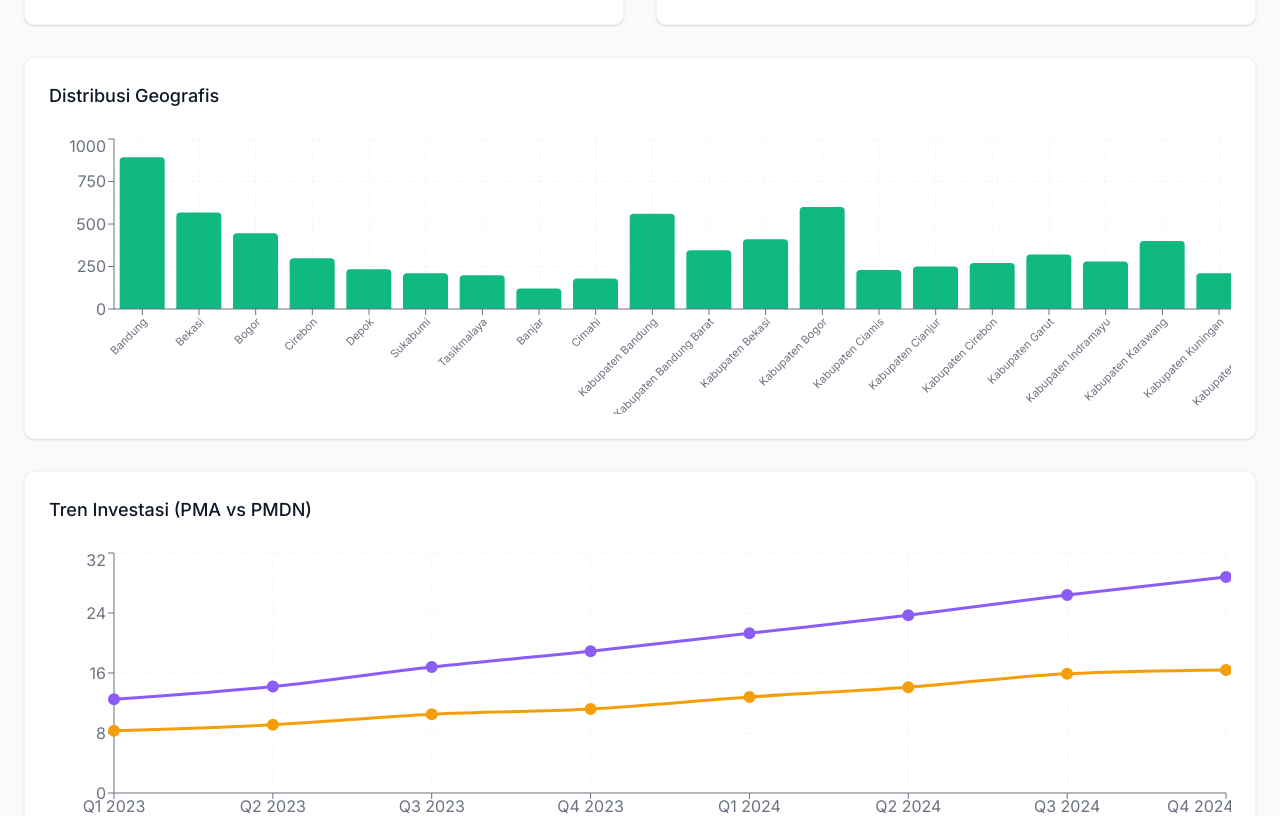
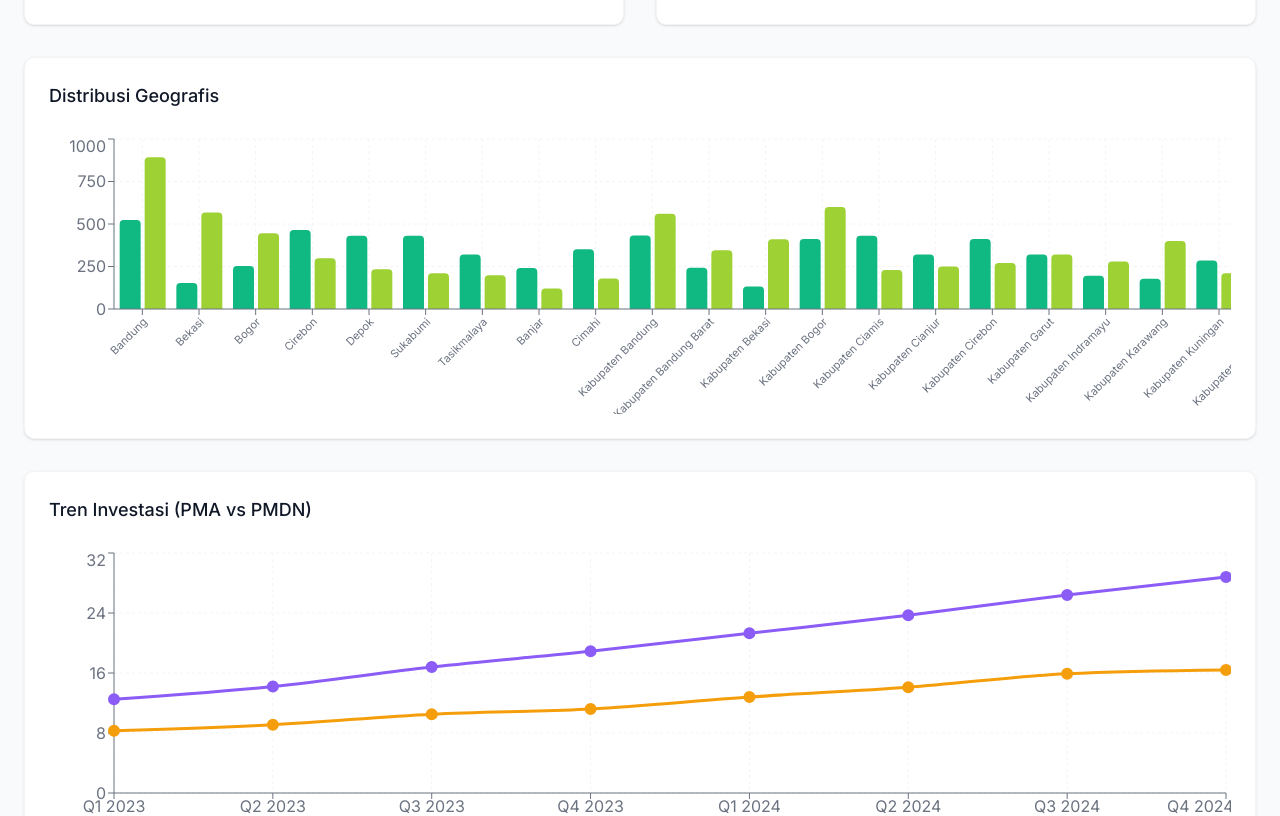
Before and after one commit to fadhilfn04/jabar-creative-economy-dashboard, a Next.js app: page / in a window 1280 px wide. Shown: the part 1360-2176 px from the top of the page. Built offline with nearby package versions, Linux system fonts and the light colour scheme.

Commit message:
[UPDATE] Change to 2 bar chart in Distribusi Geografis

```diff
--- a/components/charts-section.tsx
+++ b/components/charts-section.tsx
@@ -26,34 +26,34 @@ const subsectorData = [
 ]
 
 const cityData = [
-  { name: "Bandung", companies: 892, workers: 45678 },
-  { name: "Bekasi", companies: 567, workers: 28934 },
-  { name: "Bogor", companies: 445, workers: 22156 },
-  { name: "Cirebon", companies: 298, workers: 15432 },
-  { name: "Depok", companies: 234, workers: 12890 },
-  { name: "Sukabumi", companies: 210, workers: 11234 },
-  { name: "Tasikmalaya", companies: 198, workers: 10987 },
-  { name: "Banjar", companies: 120, workers: 6543 },
-  { name: "Cimahi", companies: 180, workers: 8456 },
+  { name: "Bandung", companiesA: 523, companiesB: 892, workers: 45678 },
+  { name: "Bekasi", companiesA: 153, companiesB: 567, workers: 28934 },
+  { name: "Bogor", companiesA: 253, companiesB: 445, workers: 22156 },
+  { name: "Cirebon", companiesA: 465, companiesB: 298, workers: 15432 },
+  { name: "Depok", companiesA: 431, companiesB: 234, workers: 12890 },
+  { name: "Sukabumi", companiesA: 431, companiesB: 210, workers: 11234 },
+  { name: "Tasikmalaya", companiesA: 321, companiesB: 198, workers: 10987 },
+  { name: "Banjar", companiesA: 241, companiesB: 120, workers: 6543 },
+  { name: "Cimahi", companiesA: 352, companiesB: 180, workers: 8456 },
 
-  { name: "Kabupaten Bandung", companies: 560, workers: 27654 },
-  { name: "Kabupaten Bandung Barat", companies: 345, workers: 17890 },
-  { name: "Kabupaten Bekasi", companies: 410, workers: 21345 },
-  { name: "Kabupaten Bogor", companies: 600, workers: 33456 },
-  { name: "Kabupaten Ciamis", companies: 230, workers: 11234 },
-  { name: "Kabupaten Cianjur", companies: 250, workers: 12456 },
-  { name: "Kabupaten Cirebon", companies: 270, workers: 13210 },
-  { name: "Kabupaten Garut", companies: 320, workers: 15678 },
-  { name: "Kabupaten Indramayu", companies: 280, workers: 14023 },
-  { name: "Kabupaten Karawang", companies: 400, workers: 20123 },
-  { name: "Kabupaten Kuningan", companies: 210, workers: 11230 },
-  { name: "Kabupaten Majalengka", companies: 220, workers: 11890 },
-  { name: "Kabupaten Pangandaran", companies: 150, workers: 7540 },
-  { name: "Kabupaten Purwakarta", companies: 260, workers: 12890 },
-  { name: "Kabupaten Subang", companies: 300, workers: 15230 },
-  { name: "Kabupaten Sukabumi", companies: 280, workers: 14123 },
-  { name: "Kabupaten Sumedang", companies: 240, workers: 12345 },
-  { name: "Kabupaten Tasikmalaya", companies: 270, workers: 13560 },
+  { name: "Kabupaten Bandung", companiesA: 432, companiesB: 560, workers: 27654 },
+  { name: "Kabupaten Bandung Barat", companiesA: 243, companiesB: 345, workers: 17890 },
+  { name: "Kabupaten Bekasi", companiesA: 132, companiesB: 410, workers: 21345 },
+  { name: "Kabupaten Bogor", companiesA: 412, companiesB: 600, workers: 33456 },
+  { name: "Kabupaten Ciamis", companiesA: 431, companiesB: 230, workers: 11234 },
+  { name: "Kabupaten Cianjur", companiesA: 321, companiesB: 250, workers: 12456 },
+  { name: "Kabupaten Cirebon", companiesA: 412, companiesB: 270, workers: 13210 },
+  { name: "Kabupaten Garut", companiesA: 321, companiesB: 320, workers: 15678 },
+  { name: "Kabupaten Indramayu", companiesA: 196, companiesB: 280, workers: 14023 },
+  { name: "Kabupaten Karawang", companiesA: 178, companiesB: 400, workers: 20123 },
+  { name: "Kabupaten Kuningan", companiesA: 285, companiesB: 210, workers: 11230 },
+  { name: "Kabupaten Majalengka", companiesA: 293, companiesB: 220, workers: 11890 },
+  { name: "Kabupaten Pangandaran", companiesA: 198, companiesB: 150, workers: 7540 },
+  { name: "Kabupaten Purwakarta", companiesA: 185, companiesB: 260, workers: 12890 },
+  { name: "Kabupaten Subang", companiesA: 293, companiesB: 300, workers: 15230 },
+  { name: "Kabupaten Sukabumi", companiesA: 395, companiesB: 280, workers: 14123 },
+  { name: "Kabupaten Sumedang", companiesA: 429, companiesB: 240, workers: 12345 },
+  { name: "Kabupaten Tasikmalaya", companiesA: 431, companiesB: 270, workers: 13560 },
 ]
 
 const investmentTrend = [
@@ -137,8 +137,14 @@ export function ChartsSection() {
                 <YAxis stroke="#6b7280" />
                 <Tooltip />
                 <Bar
-                  dataKey="companies"
+                  dataKey="companiesA"
                   fill="#10b981"
+                  name="Pelaku Ekonomi Kreatif"
+                  radius={[4, 4, 0, 0]}
+                />
+                <Bar
+                  dataKey="companiesB"
+                  fill="#9ed134"
                   name="Pelaku Ekonomi Kreatif"
                   radius={[4, 4, 0, 0]}
                 />
```
